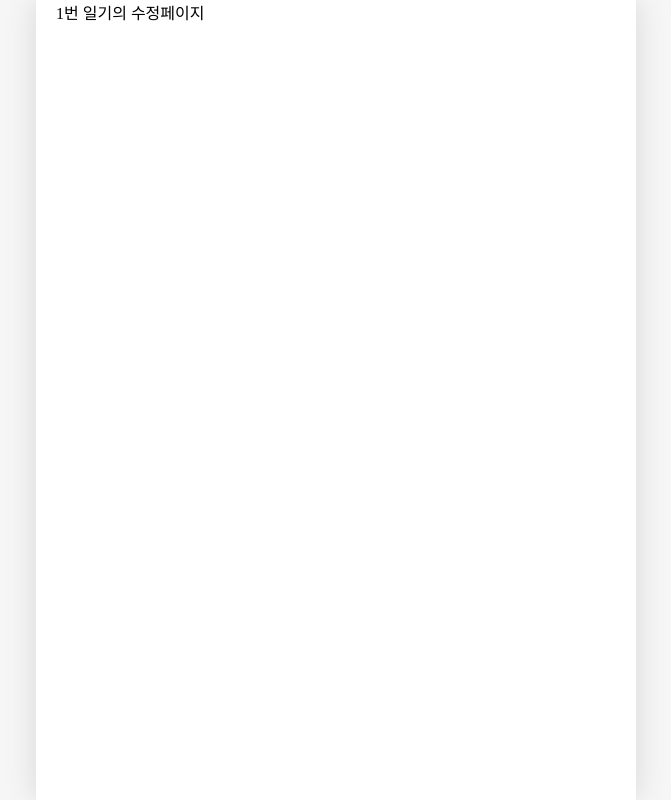
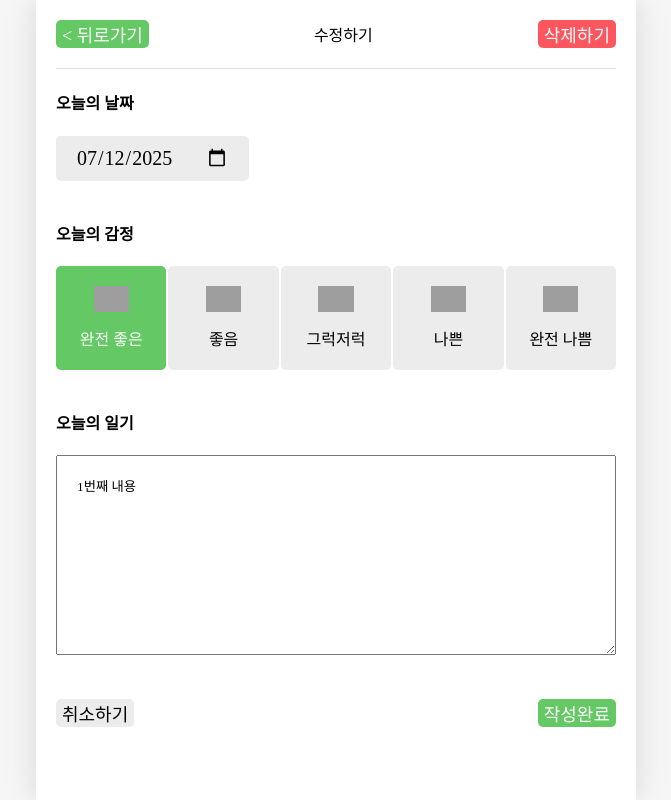
Before and after one commit to sichan1301/EmotionDiary, a React (Vite) app: page /edit/1 in a window 1280 px wide. Shown: the whole page, without its empty margins (304-975 px from the left). Built offline with nearby package versions, Linux system fonts and the light colour scheme; grey boxes are pictures that could not be loaded; a web font is replaced by a local one.

Commit message:
Edit 페이지 구현

```diff
--- a/src/App.tsx
+++ b/src/App.tsx
@@ -17,7 +17,7 @@ import { mockData, type mockDataType } from './mockData'
         return [action.data,...state];
       }
       case 'UPDATE': {
-        return state.map((item:mockDataType) => item.id === action.data.id ? action:item);
+        return state.map((item:mockDataType) => item.id === action.data.id ? action.data:item);
       }
       case 'DELETE': {
         return state.filter((item:mockDataType)=> item.id!==action.data.id);
--- a/src/components/DiaryList.tsx
+++ b/src/components/DiaryList.tsx
@@ -3,7 +3,7 @@ import type { mockDataType } from "../mockData";
 import Button from "./Button";
 import DiaryItem from "./DiaryItem";
 import "./DiaryList.css";
-import { useCallback, useEffect, useState } from "react";
+import { useCallback, useState } from "react";
 
 interface DiaryListProps {
   data:mockDataType[]
@@ -33,11 +33,6 @@ const DiaryList = ({data}:DiaryListProps) => {
   }
 
 
-  useEffect(()=>{
-    console.log(currentSort);
-  },[currentSort])
-
-
   return(
     <div className="DiaryList">
       <div className="menu_bar">
--- a/src/components/Editor.tsx
+++ b/src/components/Editor.tsx
@@ -28,6 +28,7 @@ const emotionList  = [
 ]
 
 export interface InputType {
+  id?:number;
   createdDate: Date;
   emotionId: null | number;
   content:string;
@@ -37,9 +38,12 @@ export interface InputType {
 interface EditorProps {
   onSubmit:(input:InputType)=>void;
   goToPrevPage:()=>void;
+  createdDate?:number;
+  emotionId?:number | null;
+  content?:string;
 }
 
-const Editor = ({onSubmit,goToPrevPage}:EditorProps) => {
+const Editor = ({onSubmit,goToPrevPage,createdDate,emotionId,content}:EditorProps) => {
 
   const [input,setInput] = useState<InputType>({
     createdDate:new Date(),
@@ -48,7 +52,7 @@ const Editor = ({onSubmit,goToPrevPage}:EditorProps) => {
   })
 
   const onChangeEmotion = (emotionId:number) => {
-    if(input.emotionId){
+    if(input.emotionId && input.emotionId === emotionId){
       setInput({...input,emotionId:null})
     }else{
       setInput({...input,emotionId})
@@ -76,8 +80,24 @@ const Editor = ({onSubmit,goToPrevPage}:EditorProps) => {
 
 
   useEffect(()=>{
+    if(createdDate && emotionId && content){
+      setInput({
+        createdDate:new Date(createdDate),
+        emotionId:emotionId,
+        content:content
+      })
+    }
+  },[createdDate,emotionId,content])
+
+  useEffect(()=>{
     getStringedDate();
-    console.log(input);
+
+  },[input.createdDate])
+
+
+
+  useEffect(()=>{
+    console.log(input.emotionId);
   },[input])
 
   return(
--- a/src/pages/Edit.tsx
+++ b/src/pages/Edit.tsx
@@ -1,10 +1,79 @@
-import { useParams } from "react-router-dom"
+import { useNavigate, useParams } from "react-router-dom"
+import Header from "../components/Header";
+import Button from "../components/Button";
+import Editor, { type InputType } from "../components/Editor";
+import { useContext, useEffect, useState } from "react";
+import { DiaryDispatchContext, DiaryStateContext } from "../App";
+import type { mockDataType } from "../mockData";
 
 const Edit = () => {
   const params = useParams();
+  const nav = useNavigate();
+  const goToPrevPage = ()=>nav(-1);
+  const {onDelete , onUpdate} = useContext(DiaryDispatchContext)
+  const [DiaryData,setDiaryData] = useState<mockDataType>();
+  const data = useContext(DiaryStateContext);
+
+
+
+  const onClickDeleteButton = () => {
+    if(window.confirm("정말로 삭제하시겠습니까?")){
+      onDelete(Number(params.id));
+      nav("/",{replace:true})
+    }else {
+      return
+    }
+  }
+
+  const onSubmit = (input:InputType) => {
+    if(!input.content || !input.emotionId || !input.content){
+			window.alert("날짜, 감정, 일기 내용은 필수입니다.")
+			return
+		}
+    if(input.createdDate && input.emotionId && input.content){
+      onUpdate(Number(params.id),input.createdDate.getTime(),input.emotionId,input.content)
+      nav("/",{replace:true})
+    }
+
+
+  }
+
+  useEffect(()=>{
+    const diaryData = data.find(diary => diary.id === Number(params.id));
+
+    if(diaryData){
+      setDiaryData(diaryData)
+    }else{
+      window.alert("존재하지 않는 일기입니다")
+      nav('/',{replace:true})
+    }
+  },[params.id])
+
 
   return (
-    <>{params.id}번 일기의 수정페이지</>
+    <>
+      <Header
+        title="수정하기"
+        leftChild={
+          <Button
+            text ="< 뒤로가기"
+            type="Positive"
+            onClick={goToPrevPage}
+          />}
+        rightChild= {
+          <Button
+            text="삭제하기"
+            type="Negative"
+            onClick={onClickDeleteButton}
+          />
+        }
+        />
+
+      <Editor
+        {...DiaryData}
+        onSubmit={onSubmit}
+        goToPrevPage={goToPrevPage}/>
+    </>
   )
 }
 
--- a/src/pages/New.tsx
+++ b/src/pages/New.tsx
@@ -13,6 +13,10 @@ const New = () => {
 	const { onCreate } = useContext(DiaryDispatchContext);
 
 	const onSubmit  = (input:InputType) => {
+		if(!input.content || !input.emotionId || !input.content){
+			window.alert("날짜, 감정, 일기 내용은 필수입니다.")
+			return
+		}
 		onCreate(
 			input.createdDate.getTime(),
 			input.emotionId,
```
